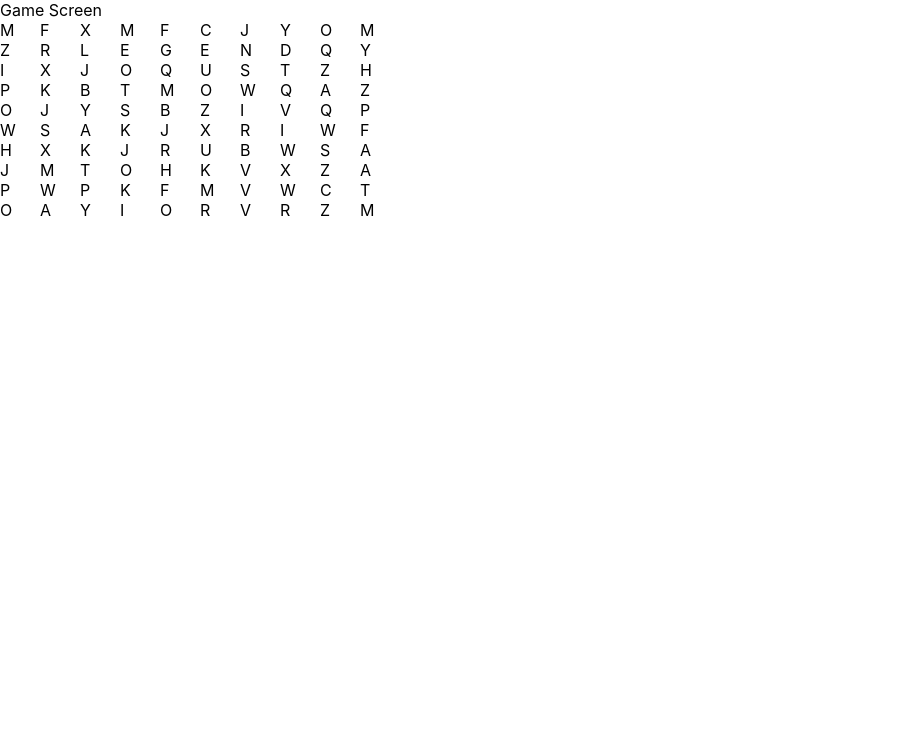
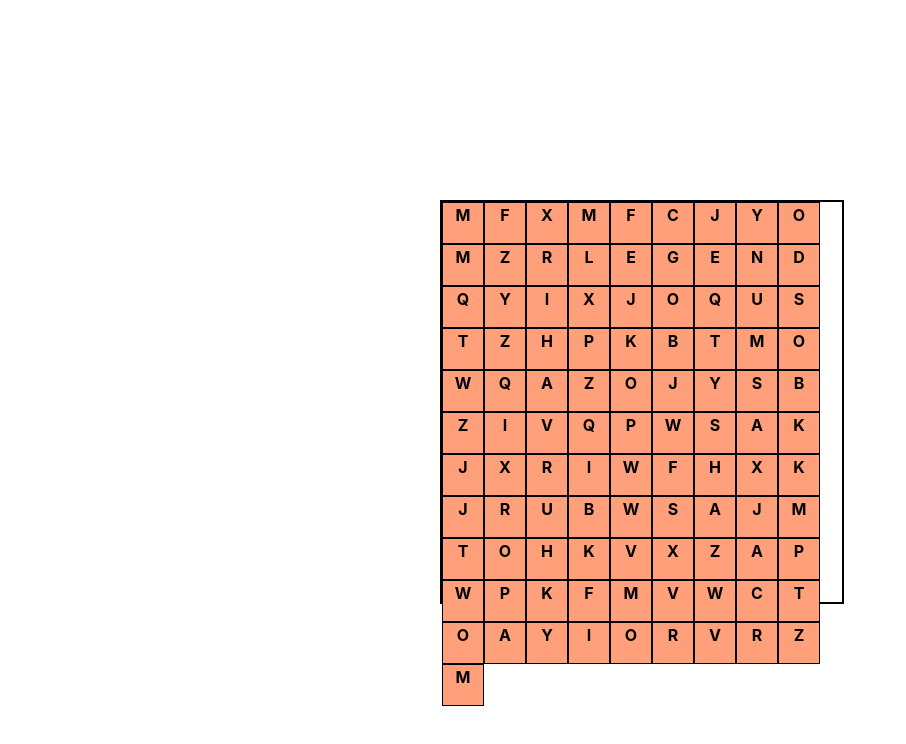
Before and after one commit to gamesfordev/wordmasters, a React (Create React App) app: page /game in a window 1280 px wide. Shown: the top 744 px of the page, without its empty margins (0-906 px from the left). Built offline with nearby package versions, Linux system fonts and the light colour scheme; the HTML template or start-up script is replaced by a standard one.

Commit message:
Implement highlighting

```diff
--- a/src/components/game-screen/GameScreen.css
+++ b/src/components/game-screen/GameScreen.css
@@ -0,0 +1,3 @@
+.GameScreen {
+    height: 100%;
+}
--- a/src/components/game-screen/GameScreen.js
+++ b/src/components/game-screen/GameScreen.js
@@ -1,11 +1,10 @@
 import React from 'react';
 import GameBoard from './game-board/GameBoard';
+import './GameScreen.css';
 
 function GameScreen() {
   return (
     <div className="GameScreen">
-        Game Screen
-
         <GameBoard></GameBoard>
     </div>
   );
--- a/src/components/game-screen/game-board/GameBoard.css
+++ b/src/components/game-screen/game-board/GameBoard.css
@@ -1,8 +1,9 @@
 .game-box {
     width: 400px;
     height: 400px;
+    margin: -200px;
+    top: 50%;
+    left: 50%;
+    position: absolute;
+    border: 2px solid black;
 }
-
-.game-box .box-item {
-    display: inline-block;
-}
--- a/src/components/game-screen/game-board/GameBoard.js
+++ b/src/components/game-screen/game-board/GameBoard.js
@@ -1,5 +1,6 @@
 import React, { Component } from 'react'
 import './GameBoard.css'
+import BoardItem from './board-item/BoardItem';
 
 
 class GameBoard extends Component {
@@ -16,10 +17,24 @@ class GameBoard extends Component {
 
     componentDidMount() {
         this.startGame();
+        window.onkeydown = this.handleKeyPress.bind(this);
     }
 
     getRandomNumber(limit) {
         return parseInt((Math.random() * 100000) % limit);
+    }
+
+    handleKeyPress(event) {
+        if (event.keyCode >= 65 && event.keyCode <= 90) {
+            let letter = event.key.toUpperCase();
+            let index = this.state.items.findIndex(e => (e.letter == letter && !e.pressed));
+            if(index != -1) {
+                this.items[index].pressed = true;
+                this.setState({
+                    items: this.items
+                });
+            }
+        }
     }
 
     startGame() {
@@ -76,8 +91,7 @@ class GameBoard extends Component {
         return <div className='game-box'>
                 {
                     this.state.items.map((elem) => {
-                        let style = {width: elem.width + '%'};
-                        return <div className="box-item" style={style}>{elem.letter}</div>;
+                        return <BoardItem width={elem.width} letter={elem.letter} key={Math.random()} pressed={elem.pressed}/>
                     })
                 }
         </div>;
--- /dev/null
+++ b/src/components/game-screen/game-board/board-item/BoardItem.css
@@ -0,0 +1,13 @@
+.box-item {
+    display: inline-block;
+    text-align: center;
+    background-color: lightsalmon;
+    border: 1px black solid;
+}
+
+.box-item span {
+    display: inline-block;
+    vertical-align: middle;
+    position: relative;
+    font-weight: bold;
+}
--- /dev/null
+++ b/src/components/game-screen/game-board/board-item/BoardItem.js
@@ -0,0 +1,22 @@
+import React, { Component } from 'react'
+import './BoardItem.css'
+
+class BoardItem extends Component {
+
+    constructor() {
+        super();
+    }
+
+
+    render() {
+        let style = {width: this.props.width + '%', height: this.props.width + '%'};
+        if(this.props.pressed) {
+            style.backgroundColor = 'yellow';
+        }
+        return <div className="box-item" style={style}>
+                        <span>{this.props.letter}</span>
+                    </div>;
+    }
+}
+
+export default BoardItem;
```
